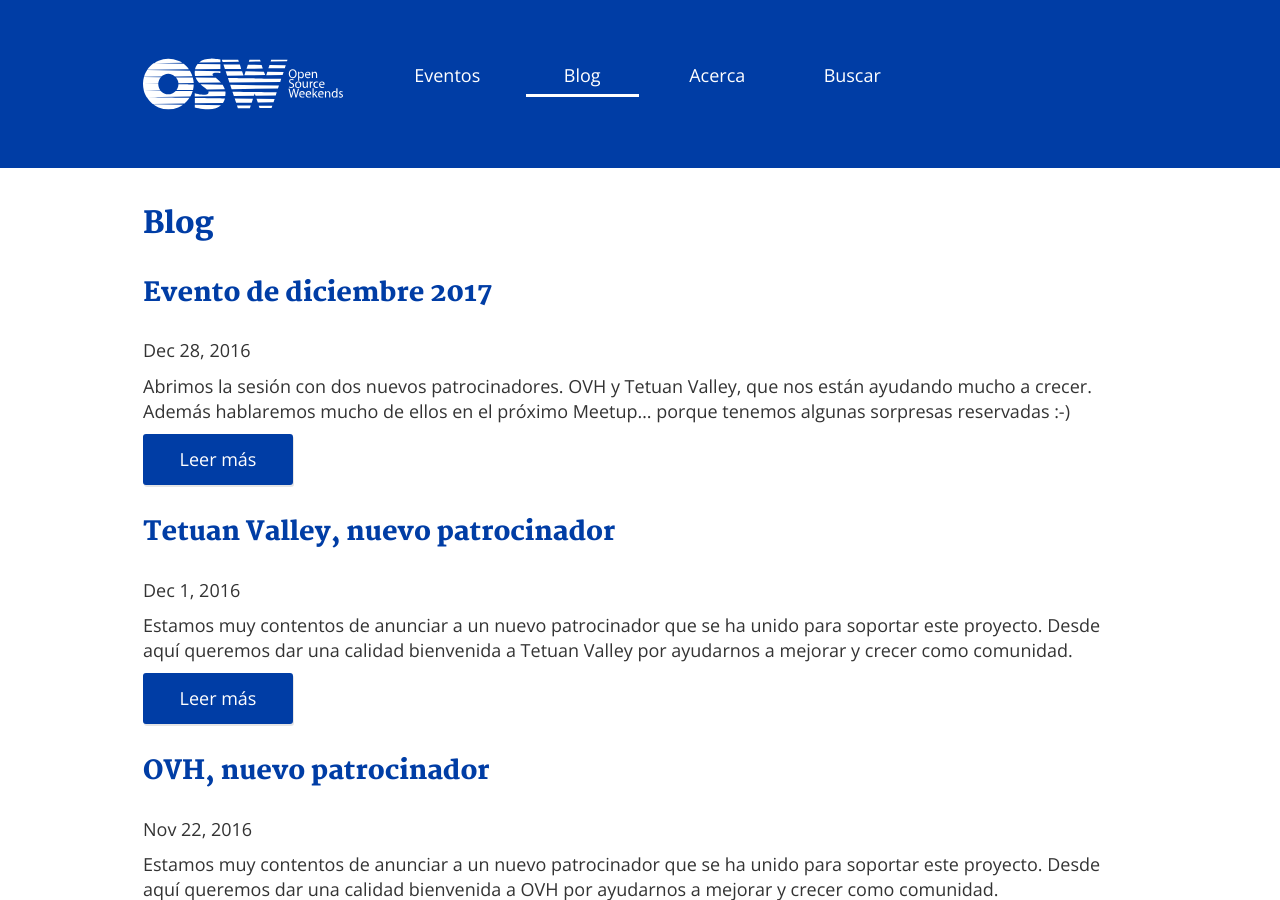
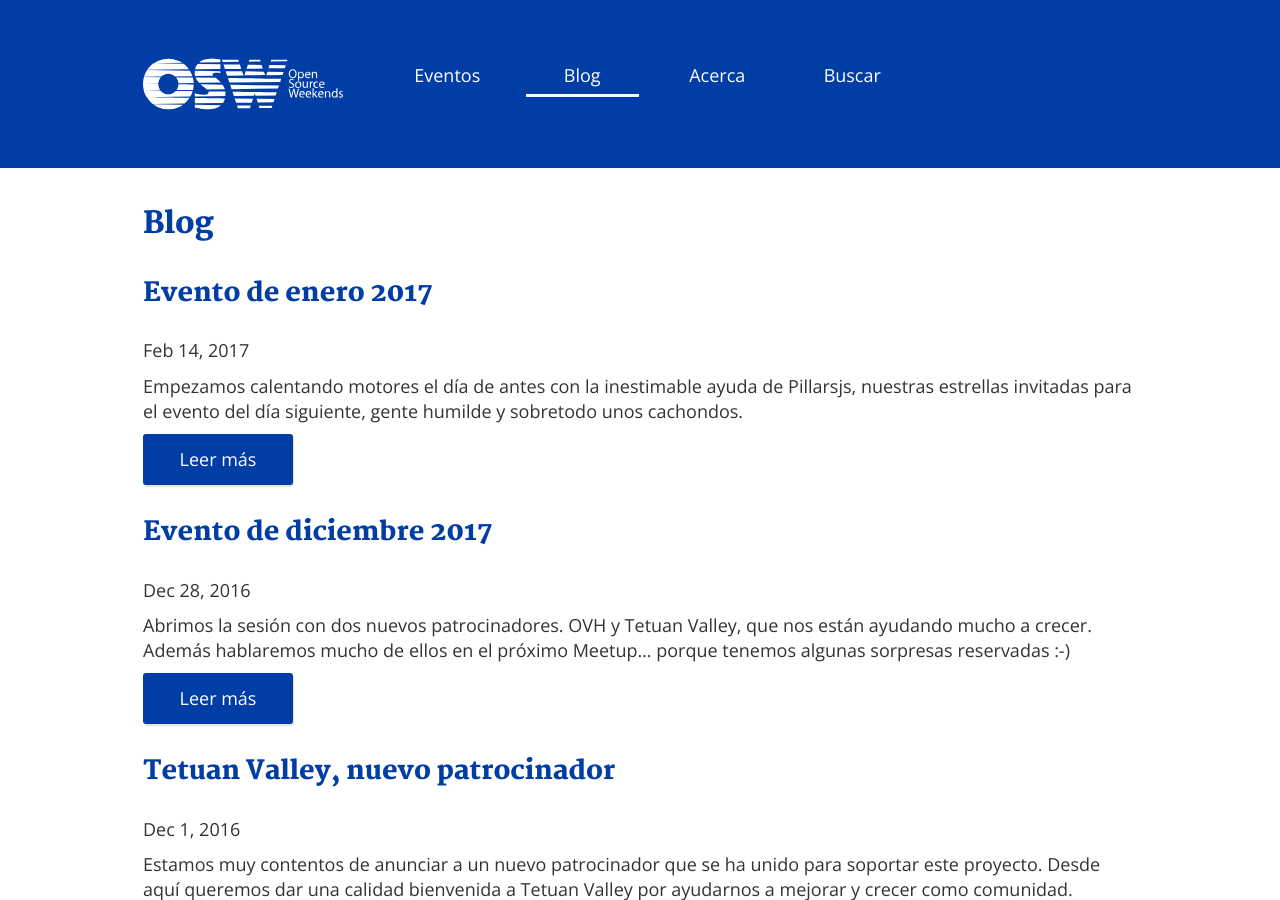
Before and after one commit to OSWeekends/osweekends.github.io, a Jekyll site: the page built from blog/index.html, in a window 1280 px wide and 900 px high. Built offline with Jekyll 4.4.1, drawn with Linux system fonts in a browser that asks for light colours; some of the changed lines change nothing that is shown.

Commit message:
Added January's event Blog Post

```diff
--- /dev/null
+++ b/_posts/2017-02-14-evento-de-enero-2017.md
@@ -0,0 +1,80 @@
+---
+layout: post
+title: "Evento de enero 2017"
+excerpt: Empezamos calentando motores el día de antes con la inestimable ayuda de Pillarsjs, nuestras estrellas invitadas para el evento del día siguiente, gente humilde y sobretodo unos cachondos.
+tags:
+  - Blog
+---
+
+Empezamos calentando motores el día de antes con la inestimable ayuda de Pillarsjs, nuestras estrellas invitadas para el evento del día siguiente, gente humilde y agradable.
+
+Mejor será no entrar en muchos detalles al respecto (la fiesta se nos va de las manos con asombrosa facilidad).
+
+<img class="post--masthead" src="/img/fiesta-pre-evento.jpg" alt="Fiesta del día anterior">
+
+Pasada la res... fiesta del día de antes. Llegamos a Campus Madrid, como siempre a realizar los preparativos. Esta vez confiados en nuestra experiencia no ibamos a llegar dos horas antes... Con media horita basta dijo Ulises, Mira que no llegamos dijo Ignacio... Tengo sueño dijo Jose... en fin, por los pelos pero dio tiempo.
+
+En esta ocasión teníamos manga ancha en cuanto a espacio se refería , nos dejamos llevar por el optimismo y decidimos montar el evento en la planta baja para poder alojar a la masa de gente que irremediablemente se dirigía al evento.
+
+Finalmente nuestro optimismo se vió superado, GRACIAS por esta tremenda acogida nos motiva para seguir trabajando día a día.
+
+<img class="post--masthead" src="https://a248.e.akamai.net/secure.meetupstatic.com/photos/event/8/3/4/d/highres_457533613.jpeg" alt="Mucha gente maja :)">
+
+Comenzamos como siempre, repasando los proyectos que se han ido desarrollando por slack, [EventPoints](https://github.com/OSWeekends/EventPoints) en este caso, y os hablamos de un futuro proyecto Ginger code.
+
+Recordamos también que seguimos teniendo abierto y por terminar know-your-snips proyecto de genoma humano.
+
+La comunidad también participa, y tenemos la inestimable presencia de W3C que llevan marcando desinteresadamente standares de calidad en código html desde hace mucho tiempo atras. ¡Es un orgullo tenerlos con nosotros!.
+
+<img class="post--masthead" src="https://a248.e.akamai.net/secure.meetupstatic.com/photos/event/8/3/6/6/highres_457533638.jpeg" alt="Tripu de la W3C hablando">
+
+Comenzamos los talleres nos repartimos entre auditorio y cafetería "Jekyll al rescate" por Ignacio cuyas slides podeis encontrarlas [aquí.](http://ignaciodenuevo.com/speaking/jekyll-al-rescate.html#/)
+
+Por otro lado en el auditorio "IDES en la nube" por Jose cuyas slides no vais a encontrar porque lo improvisó todo sobre la marcha porque el es así, eso sí no faltó cerveza, que siempre ayuda...
+
+<img class="post--masthead" src="https://a248.e.akamai.net/secure.meetupstatic.com/photos/event/8/3/7/7/highres_457533655.jpeg" alt="Gente asistiendo a uno de los talleres">
+
+Dejamos el plato mas fuerte para lo último y nos dirigimos al auditorio para escuchar "Una aventura open source" de la mano de [Pillarsjs](http://pillarsjs.com/) un framework para backend de nodejs que ha demostrado ser tan eficiente que la aplicación que tenemos corriendo en google cloud estima un gasto de -2,3€... A este paso acaban pagandonos en vez de tener que pagar por el servicio...
+
+Nos cuentan el vagaje sufrido para llegar hasta Pillarsjs, pasando por wordpress, mejorandolo a un estado increible y escalandolo todo a nodejs, todo ello aderezado por una obra en casa.
+
+Sin duda un ejemplo que sirve de inspiración a todo desarrollador que los conoce.
+
+<img src="/img/pillars-logo.png" alt="Logo de Pillars.JS">
+
+Finalmente, repartimos camisetas y pegatinas para todos, y A COMER.
+
+Sin duda un evento inolvidable que ha dejado patente que la comunidad Open Source Weekends está mas viva que nunca.
+
+__EXTRA:__
+
+El viernes 3 de Febrero se celebró en la latina la fiesta prometida por haber llegado a los 500 makers en nuestro grupo.
+
+Tuvimos a Carlos as a service , un programa en el que elijes lo que diría Carlos y aparece en video diciendolo, le echabamos mucho de menos.
+
+[Repositorio de Coding Carlos](https://github.com/OSWeekends/CodingCarlos-as-a-Service)
+
+<iframe class="center" width="100%" height="480" src="https://www.youtube.com/embed/3ggz-KcYxpw?rel=0" frameborder="0" allowfullscreen></iframe>
+
+**¡Paz, Amor y Open Source!**
+
+### PRESENTACIONES Y REDES SOCIALES
+
+<iframe src="//slides.com/ulisesgascon/osweekends-ene-2017/embed" width="100%" height="600" scrolling="no" frameborder="0" webkitallowfullscreen mozallowfullscreen allowfullscreen></iframe>
+
+#### Cuentas oficiales
+
++ <a class="link" href="https://github.com/OSWeekends" target="_blank">Github</a>
++ <a class="link" href="https://twitter.com/os_weekends" target="_blank">Twitter</a>
++ <a class="link" href="https://www.meetup.com/Open-Source-Weekends/" target="_blank">Meetup</a>
++ <a class="link" href="https://invitations-osweekends.herokuapp.com/" target="_blank">Slack</a>
+
+
+#### Hashtags usados
+
++ <a href="https://twitter.com/search?f=tweets&vertical=default&q=%23OSWeekends&src=typd" class="link" target="_blank">#OSWeekends</a>
++ <a href="https://twitter.com/search?q=%23OSWDirecto&src=typd" class="link" target="_blank">#OSWDirecto</a>
+
+#### Fotos
+
++ <a class="link" href="https://www.meetup.com/Open-Source-Weekends/photos/all_photos/?photoAlbumId=27542583" target="_blank">Fotos del evento</a>
```
Also changed, not shown: _posts/2016-12-28-evento-de-diciembre.md (+0 -1 lines), img/fiesta-pre-evento.jpg (added), img/pillars-logo.png (added).
